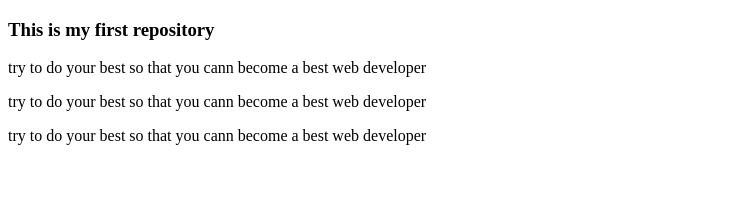
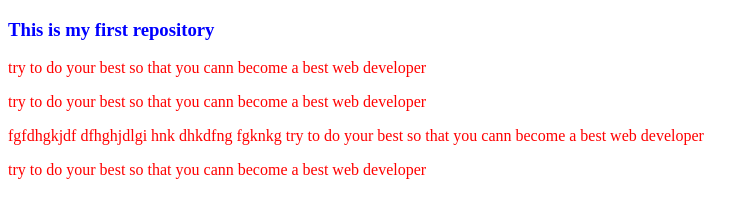
Before and after one commit to rabiulislamtaj/my-second-repo, a plain HTML site: page index.html in a window 1280 px wide. Shown: the whole page, without its empty margins (0-756 px from the left). Drawn offline with Linux system fonts and the light colour scheme.

Commit message:
added all

```diff
--- a/index.html
+++ b/index.html
@@ -5,11 +5,13 @@
     <meta http-equiv="X-UA-Compatible" content="IE=edge">
     <meta name="viewport" content="width=device-width, initial-scale=1.0">
     <title>my-second-repo</title>
+    <link rel="stylesheet" href="style.css">
 </head>
 <body>
     <h3>This is my first repository</h3>
     <p>try to do your best so that you cann become a best web developer</p>
     <p>try to do your best so that you cann become a best web developer</p>
+    <p>fgfdhgkjdf dfhghjdlgi hnk dhkdfng fgknkg try to do your best so that you cann become a best web developer</p>
     <p>try to do your best so that you cann become a best web developer</p>
 </body>
 </html>
--- /dev/null
+++ b/style.css
@@ -0,0 +1,6 @@
+p{
+    color: red;
+}
+h3{
+    color: blue;
+}
```
